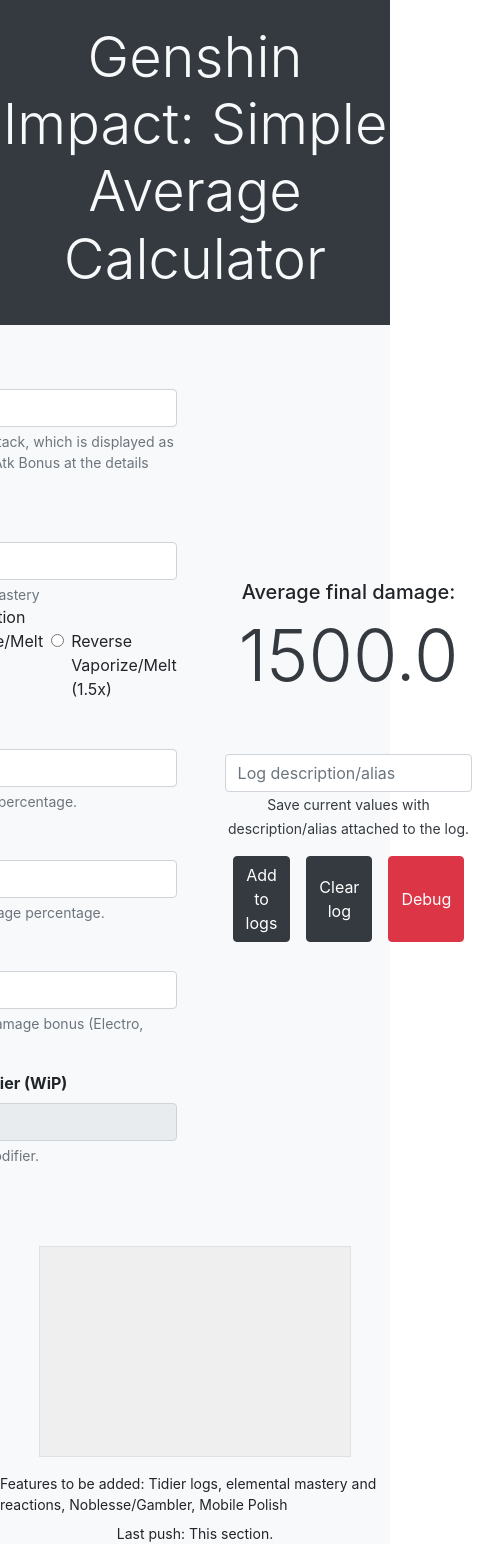
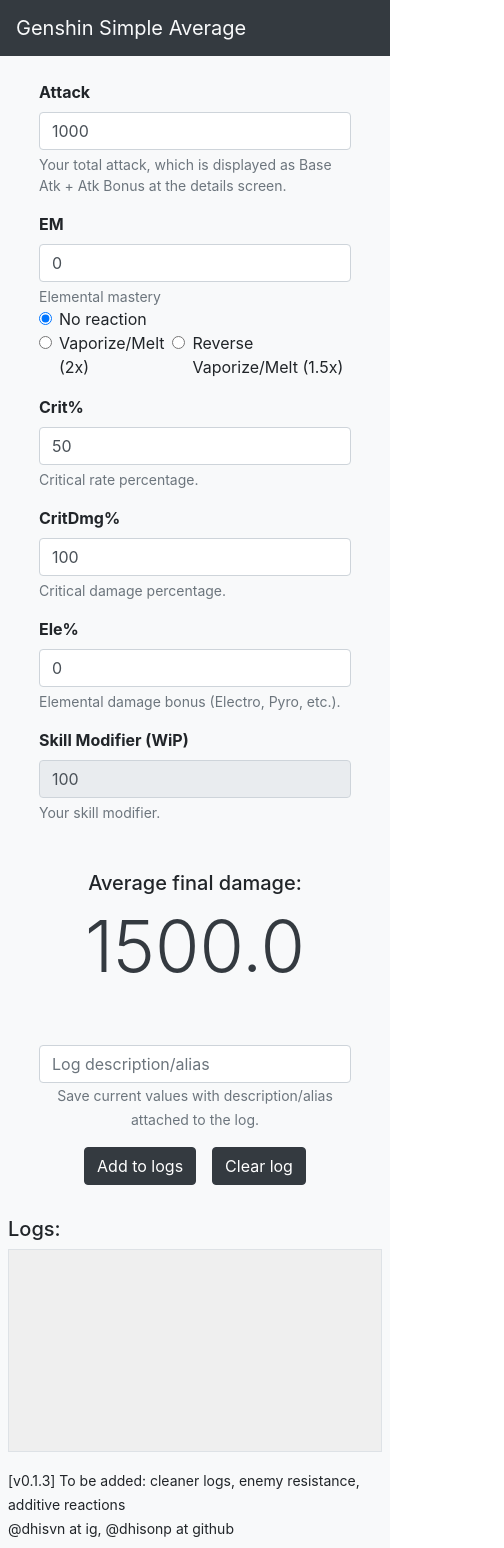
Before and after one commit to dhisonp/genshin-average-calculator, a React (Create React App) app: page / in a window 390 px wide. Shown: the whole page, 504 px wide, since content can reach past the window. Built offline with nearby package versions, Linux system fonts and the light colour scheme.

Commit message:
0.1.3: Grid overhaul and mobile support

```diff
--- a/src/App.js
+++ b/src/App.js
@@ -1,5 +1,5 @@
 import './App.css';
-import 'bootstrap/dist/css/bootstrap.min.css'
+import 'bootstrap/dist/css/bootstrap.css'
 import React from 'react';
 import formula from './tools/formula';
 import { Button } from 'react-bootstrap';
@@ -69,11 +69,11 @@
   }
 
   const pushLog = () => {
-    var reactionString = "No reaction"
+    var reactionString = "none"
     if (reaction === 1) {
-      reactionString = "Full Vaporize/Melt"
+      reactionString = "full"
     } else if (reaction === 2) {
-      reactionString = "Reverse Vaporize/Melt"
+      reactionString = "reverse"
     }
     const entry = {
       final: final,
@@ -100,14 +100,14 @@
   }
 
   return (
-    <div className="justify-content-center align-items-center min-vh-100 bg-light d-flex flex-column">
-      <div className="py-4 min-vw-100 text-center text-light bg-dark">
-        <h1 className="display-4">Genshin Impact: Simple Average Calculator</h1>
-      </div>
-      <div className="d-flex flex-column">
-        <div className="p-2 d-flex justify-content-center">
-          {/* Input */}
-          <form className="p-4">
+    <div className="bg-light">
+      <nav class="navbar navbar-light bg-dark">
+        <span class="navbar-brand mb-0 text-light">Genshin Simple Average</span>
+      </nav>
+      <div className="container">
+        <div className="row justify-content-md-center">
+          <div className="col">
+            <form className="p-4 col">
               <div className="form-group">
                 <label for="attackInput" className="font-weight-bold">Attack</label>
                 <input className="form-control" id="attackInput" placeholder="Input total Attack" value={attack} onChange={handleAttackChange} />
@@ -158,9 +158,10 @@
                 <input disabled className="form-control" id="modifierInput" placeholder="Input skill modifier" value={modifier} onChange={handleModifierChange} />
                 <small className="form-text text-muted" id="eleInput">Your skill modifier.</small>
               </div>
-
             </form>
-          <div className="px-4 py-2 d-flex justify-content-center flex-column w-50">
+          </div>
+          <div className="col">
+            <div className="px-4 py-2 d-flex flex-column justify-content-center h-100">
               <div className="mb-5 text-center">
                 <h5 className="">Average final damage:</h5>
                 <h3 className="text-dark display-3">{final}</h3>
@@ -169,26 +170,35 @@
               <form>
                 <div className="form-group text-center">
                   <input id="descriptionInput" className="form-control" placeholder="Log description/alias" value={description} onChange={handleDescriptionChange} onKeyPress={handleDescriptionInputKeyPress}></input>
-                <small className="text-dark">Save current values with description/alias attached to the log.</small>
+                  <small className="text-muted">Save current values with description/alias attached to the log.</small>
                 </div>
                 <div className="form-group d-flex justify-content-center">
                   <button id="pushBtn" type="button" className="btn btn-dark d-block mx-2" onClick={pushLog}>Add to logs</button>
                   <button id="clearBtn" type="button" className="btn btn-dark d-block mx-2" onClick={clearLog}>Clear log</button>
-                <button id="debug" type="button" className="btn btn-danger d-block mx-2" onClick={debug}>Debug</button>
+                  {/* <button id="debug" type="button" className="btn btn-danger d-block mx-2" onClick={debug}>Debug</button> */}
                 </div>
               </form>
             </div>
           </div>
-        <div className="pb-3 d-flex justify-content-center align-items-center flex-column">
-          <h5 className="d-flex align-self-start">Logs:</h5>
-          <div className="p-2 border overflow-auto" style={{ height: "25vh", backgroundColor: "#efefef", width: "80vw" }}>
+        </div>
+        <div className="row p-2">
+          <h5 className="">Logs:</h5>
+          <div id="logBox" className="p-2 border overflow-auto w-100" style={{ height: "24vh", backgroundColor: "#efefef" }}>
             <pre>{renderLogLines()}</pre>
           </div>
         </div>
+      </div >
+      <div className="p-2 fluid-container">
+        <div className="row">
+          <div className="col-sm-6">
+            <small className="">[v0.1.3] To be added: cleaner logs, enemy resistance, additive reactions </small>
           </div>
-      <small className="pb-2">Features to be added: Tidier logs, elemental mastery and reactions, Noblesse/Gambler, Mobile Polish</small>
-      <small>Last push: This section.</small>
-    </div >
+          <div className="col-sm-6 text-md-right">
+            <small className="">@dhisvn at ig, @dhisonp at github</small>
+          </div>
+        </div>
+      </div>
+    </div>
   );
 }
 
--- a/src/tools/formula.js
+++ b/src/tools/formula.js
@@ -1,14 +1,14 @@
 import multiplicative from './em';
 
 function formula(atk, em, cr, cd, ele, mod, reaction = 0) { //Multiplicative (Vape/Melt) reactions only.
-    cr /= 100;
+    cr = cr > 100 ? 1 : cr / 100
     cd /= 100;
     ele = 1 + (ele / 100);
     mod === 0 ? mod++ : mod /= 100;
     em = reaction === 0 ? 1 : 1 + multiplicative(em);
 
     var reactionMultiplier = reaction === 0 ? 1 : 1 + (1 / reaction);
-    return (atk * (1 + cr * cd)) * ele * mod * em * reactionMultiplier;
+    return (atk * (1 + cr * cd)) * ele * mod * em * reactionMultiplier; //reformat en ad reactionMultiplier
     // return em;
 }
 
```
Also changed, not shown: todo.txt. Lines whose indentation alone changed are shown as unchanged.
